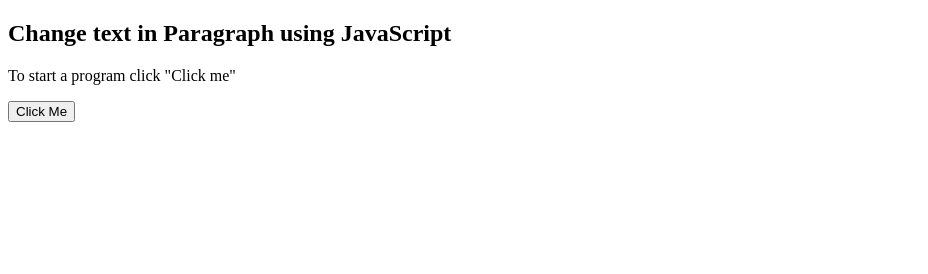
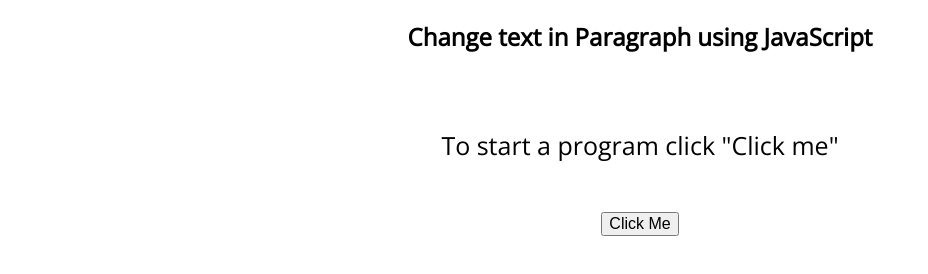
Before and after one commit to swamptoday/Fast_Read, a plain HTML site: page index.html in a window 1280 px wide. Shown: the whole page, without its empty margins (0-928 px from the left). Drawn offline with nearby package versions, Linux system fonts and the light colour scheme.

Commit message:
adding css and comments to html and js

```diff
--- a/index.html
+++ b/index.html
@@ -1,12 +1,33 @@
 <!DOCTYPE html>
+
 <html lang="en">
+
 <head>
 <meta charset="utf-8">
+
+<!--styles and fonts-->
+<link rel="stylesheet" href="layout.css">
+<link href="https://fonts.googleapis.com/css2?family=Open+Sans&display=swap" rel="stylesheet">
+<!--styles and fonts end-->
+
 </head>
+
 <body>
-    <h2>Change text in Paragraph using JavaScript</h2>
-    <p id="myPara">To start a program click "Click me"</p>
-    <button type="button" onclick="changeText()">Click Me</button>
+    <div class="main">
+
+        <div class="title">
+            <h2>Change text in Paragraph using JavaScript</h2>
+        </div>
+
+        <div class="words">
+            <p id="myPara">To start a program click "Click me"</p>
+        </div>
+
+        <button type="button" class="changeButton" onclick="changeText()">Click Me</button>
+    </div>
+
+    <!--scripts-->
     <script src="script.js"></script>
+    <!--scripts end-->
 </body>
 </html>
--- /dev/null
+++ b/layout.css
@@ -0,0 +1,17 @@
+.main {
+text-align: center;
+font-family: 'Open Sans', sans-serif;
+}
+
+.words {
+    font-size: 25px;
+}
+
+.title {
+    margin-bottom: 75px;
+}
+
+.changeButton {
+    font-size: 16px;
+    margin-top: 25px;
+}
--- a/script.js
+++ b/script.js
@@ -1,23 +1,32 @@
+//element, where words will be placed
 var word_place = document.getElementById("myPara");
 
+//when button clicked
 function changeText()
 {
+    //variable to keep text
     var name = getText();
 
+    //variable to keep speed
     var speed = getWPM();
 
+    //creating array of words by splitting text
     const ready_to_read = name.split(" ");
 
+    //sending array and speed to display function
     displayWords(ready_to_read, speed);
 
 }
 
+//getting text
 function getText()
 {
     var text = window.prompt("Enter your text: ");
     return text;
 }
 
+
+//getting speed
 function getWPM()
 {
     var speed = window.prompt("Enter WPM: ");
@@ -30,10 +39,13 @@ function getWPM()
     return speed;
 }
 
+//function for displaying words with needed speed
 async function displayWords(text, speed)
 {
-    var s_speed = (60/speed);
-    var ms_speed = s_speed * 1000;
+    //getting speed in milliseconds for sleep function
+    var ms_speed = (60/speed) * 1000;
+
+    //displaying words from array one by one
     for(var i = 0; i < text.length; i++)
     {
         var word = text[i];
@@ -45,6 +57,7 @@ async function displayWords(text, speed)
 
 }
 
+//creating sleep function with milliseconds as parameter
 function sleep(ms)
 {
     return new Promise(resolve => setTimeout(resolve, ms));
```
